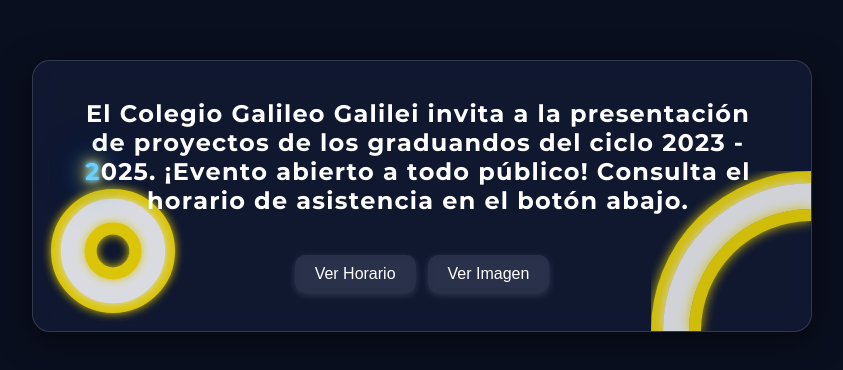
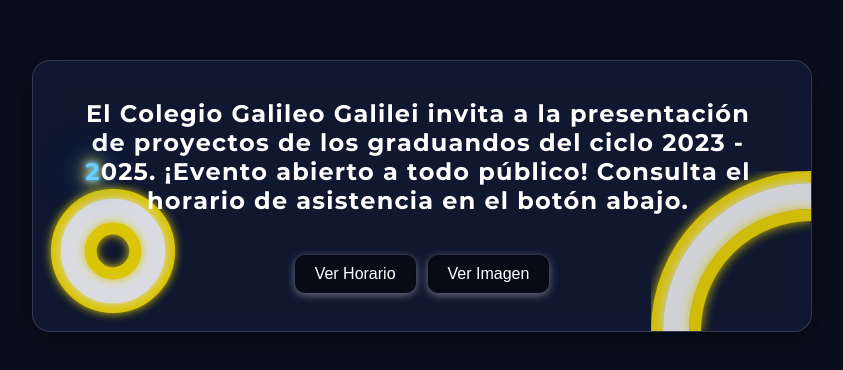
Before and after one commit to Charly-Sanchez/InvitacionGalileo.github.io, a plain HTML site: page index.html in a window 1280 px wide. Shown: the part 204-574 px from the top of the page, without its empty margins (218-1061 px from the left). Drawn offline with Linux system fonts and the light colour scheme.

Commit message:
Update style.css

```diff
--- a/style.css
+++ b/style.css
@@ -74,10 +74,10 @@ h2 span.neon {
             font-size: 1rem;
             border: none;
             border-radius: 10px;
-            background: rgba(255,255,255,0.10);
+            background: rgba(0, 0, 0, 0.584);
             color: #fff;
             cursor: pointer;
-            box-shadow: 0 2px 8px rgba(255,255,255,0.15);
+            box-shadow: 0 2px 8px rgba(255, 255, 255, 0.408);
             backdrop-filter: blur(4px);
             transition: background 0.2s, color 0.2s;
         }
```
